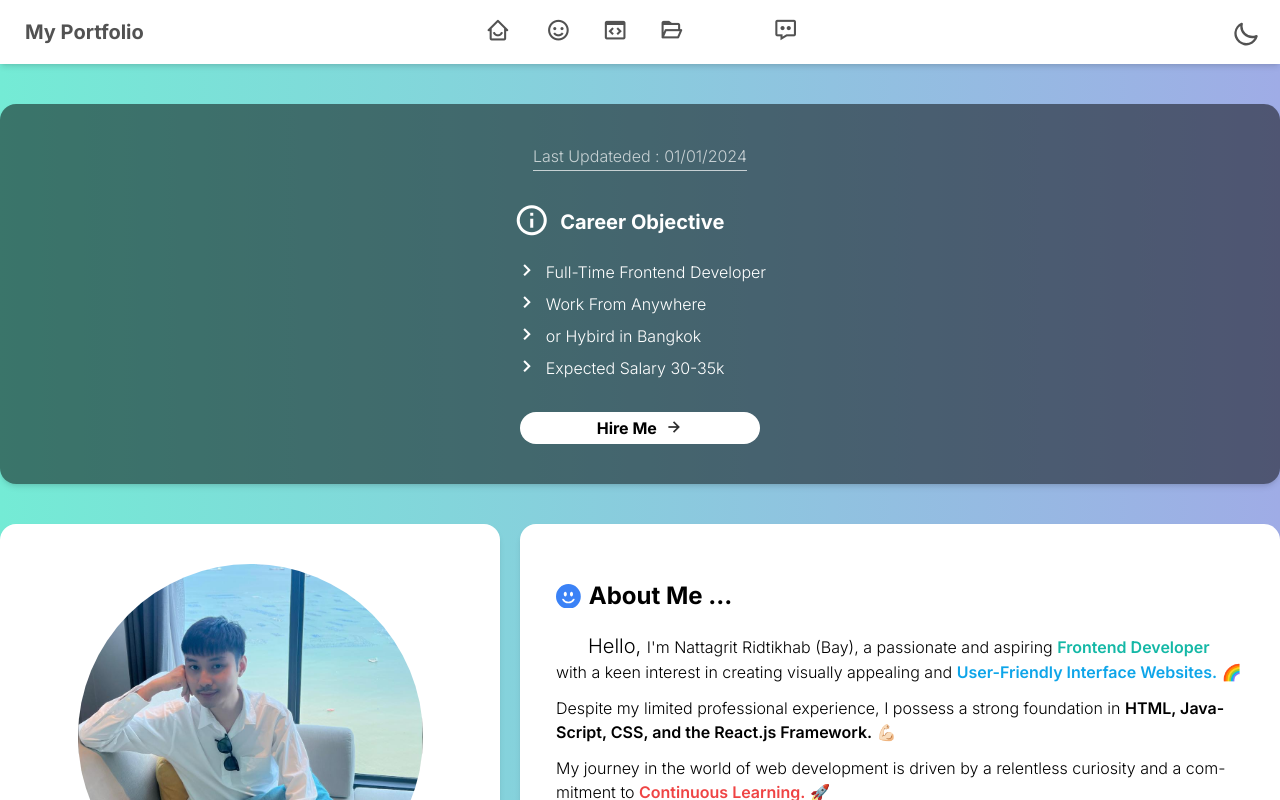
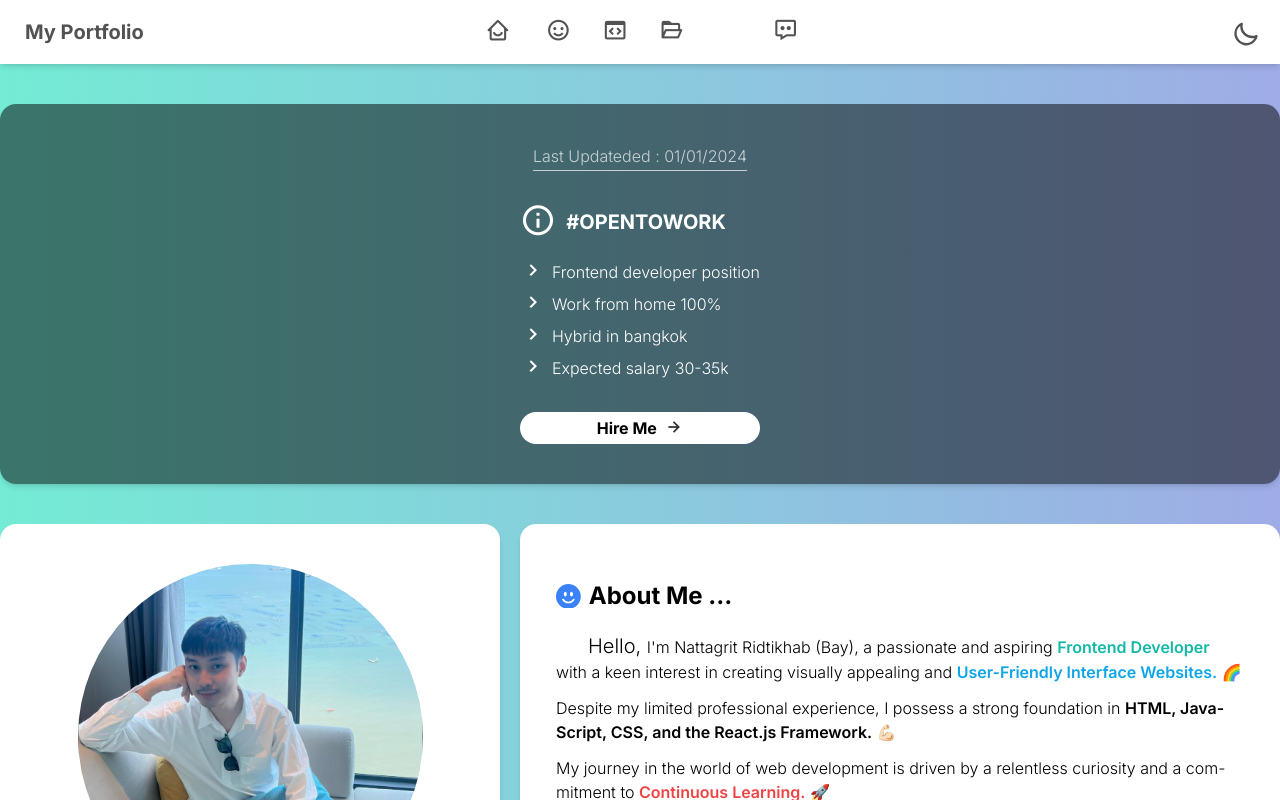
Before and after one commit to Basicbay/Portfolio-React, a React (Vite) app: page / in a window 1280 px wide. Shown: the top 800 px of the page. Built offline with nearby package versions, Linux system fonts and the light colour scheme; some icons are missing.

Commit message:
12/01/24

```diff
--- a/src/components/about/about.css
+++ b/src/components/about/about.css
@@ -14,7 +14,3 @@
     width: calc(153% + 1.3px);
     height: 240px;
 }
-
-.custom-shape-divider-top-1704694396 .shape-fill {
-
-}
--- a/src/components/about/about.tsx
+++ b/src/components/about/about.tsx
@@ -1,7 +1,7 @@
 import Pic from './image/me.jpg'
 import Rsu from './image/rsuLogo.png'
 import { motion } from "framer-motion"
-//import resume from './pdf/resume.pdf'
+import resume from './pdf/Nattagrit Resume.pdf'
 import { FcGraduationCap } from "react-icons/fc";
 import { FcIdea } from "react-icons/fc";
 import { BsFillEmojiSmileFill } from "react-icons/bs";
@@ -52,7 +52,7 @@ function About() {
 
           </div>
 
-        <motion.a href={''} download="Resume" target="_blank" className='h-fit mt-6 my-5 bg-gradient-to-r from-blue-500 to-teal-500 hover:from-blue-700 hover:to-teal-700 font-semibold text-white  rounded-2xl w-fit p-3 px-5 z-10 select-none ' whileTap={{ scale: 1.1 }}><i className='bx-fw bx bxs-download bx-sm bx-fade-up'></i>Download Resume</motion.a>
+        <motion.a href={resume} download="Resume" target="_blank" className='h-fit mt-6 my-5 bg-gradient-to-r from-blue-500 to-teal-500 hover:from-blue-700 hover:to-teal-700 font-semibold text-white  rounded-2xl w-fit p-3 px-5 z-10 select-none ' whileTap={{ scale: 1.1 }}><i className='bx-fw bx bxs-download bx-sm bx-fade-up'></i>Download Resume</motion.a>
 
         </motion.div>
 
--- a/src/components/navbar/notice.tsx
+++ b/src/components/navbar/notice.tsx
@@ -9,12 +9,12 @@ function Notice() {
 
         <div className=" text-center self-center">
           <p className=" underline underline-offset-8 mb-10 bx-flashing">Last Updateded : 01/01/2024</p>
-          <p className=' text-left text-xl  font-bold my-5 '><i className='bx-fw bx bx-info-circle bx-md ' style={{ color: '#ffffff' }}></i>Career Objective </p>
+          <p className=' text-left text-xl  font-bold my-5 '><i className='bx-fw bx bx-info-circle bx-md ' style={{ color: '#ffffff' }}></i>#OPENTOWORK  </p>
           <div className='mb-5 leading-loose text-left '>
-            <p className=''><i className='bx-fw bx bx-chevron-right bx-sm ' style={{ color: '#ffffff' }}></i>Full-Time Frontend Developer</p>
-            <p className=''><i className='bx-fw bx bx-chevron-right bx-sm ' style={{ color: '#ffffff' }}></i>Work From Anywhere</p>
-            <p className=''><i className='bx-fw bx bx-chevron-right bx-sm ' style={{ color: '#ffffff' }}></i>or Hybird in Bangkok</p>
-            <p className=''><i className='bx-fw bx bx-chevron-right bx-sm ' style={{ color: '#ffffff' }}></i>Expected Salary 30-35k</p>
+            <p className=''><i className='bx-fw bx bx-chevron-right bx-sm ' style={{ color: '#ffffff' }}></i>Frontend developer position</p>
+            <p className=''><i className='bx-fw bx bx-chevron-right bx-sm ' style={{ color: '#ffffff' }}></i>Work from home 100%</p>
+            <p className=''><i className='bx-fw bx bx-chevron-right bx-sm ' style={{ color: '#ffffff' }}></i>Hybrid in bangkok</p>
+            <p className=''><i className='bx-fw bx bx-chevron-right bx-sm ' style={{ color: '#ffffff' }}></i>Expected salary 30-35k</p>
           </div>
 
             <HashLink smooth to="/#contact"
```
Also changed, not shown: 2 other files (tests, documents, lock files or other folders).
